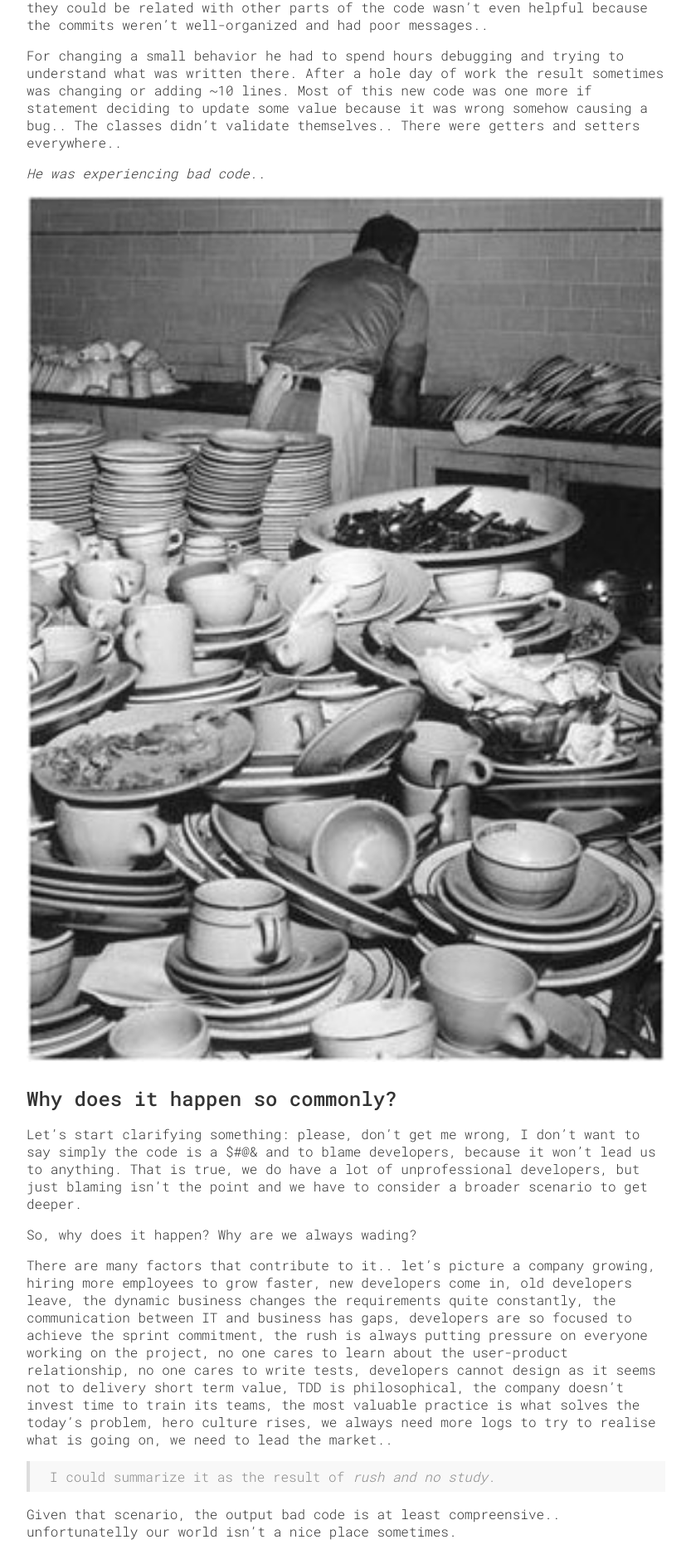
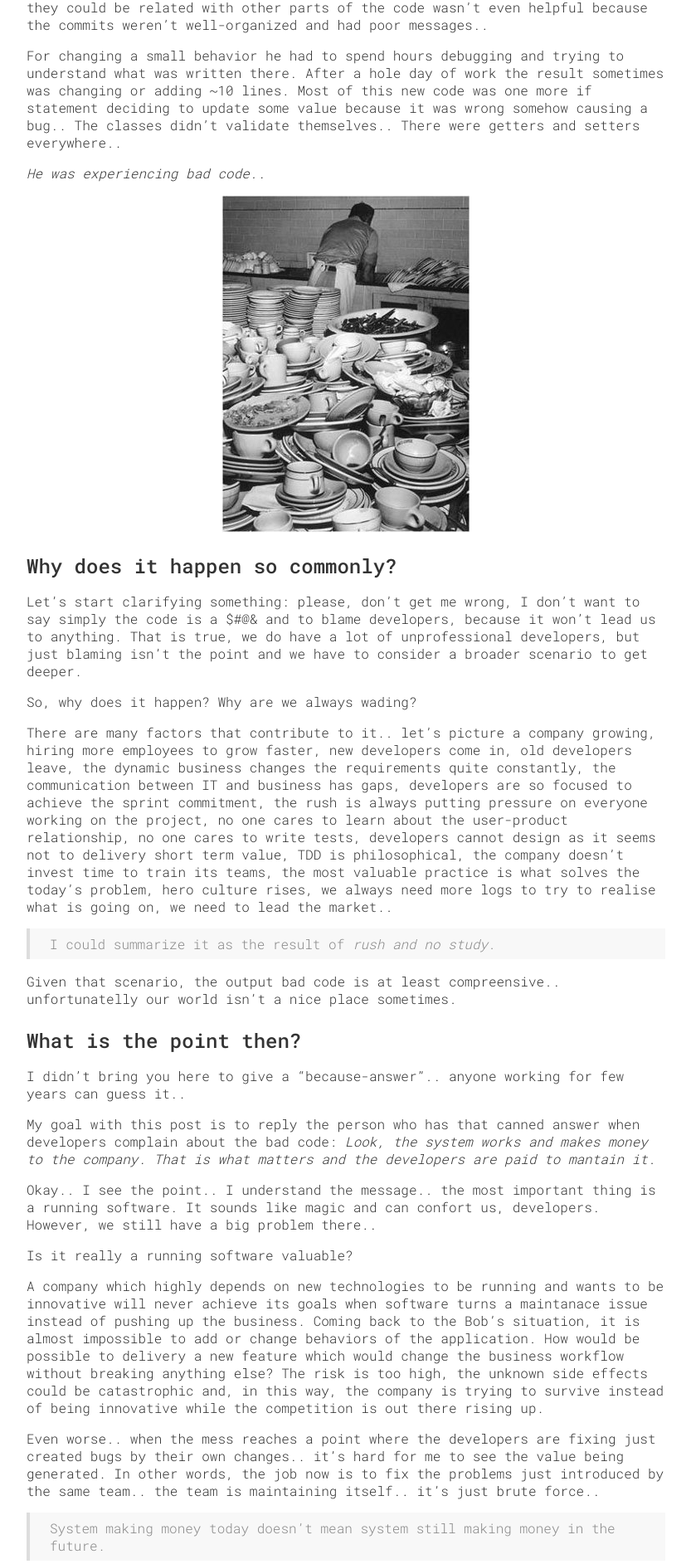
Before and after one commit to fefas/blog.fefas.net, a Jekyll site: the page built from jekyll/_posts/2018-01-20-clean-code-bullshit-or-common-sense.md, in a window 1280 px wide. Shown: the part 525-2410 px from the top of the page at 83% size, without its empty margins (223-1056 px from the left). Built offline with Jekyll 4.4.1, drawn with Linux system fonts in a browser that asks for light colours.

Commit message:
Fix image layout when it has less width than the wrapper

```diff
--- a/jekyll/assets/styles.sass
+++ b/jekyll/assets/styles.sass
@@ -42,7 +42,9 @@ $nickname-font-color: $font-color-subtle
 $wrapper-max-width: 770px
 $wrapper-padding: 1 * $font-size 2 * $font-size
 
-$image-width: 100%
+$image-display: block
+$image-margin: auto
+$image-max-width: 100%
 
 $content-list-margin: $font-size 0
 $content-list-style-type: none
@@ -156,7 +158,9 @@ blockquote
 
 main
   img
-    width: $image-width
+    display: $image-display
+    margin: $image-margin
+    max-width: $image-max-width
 
   ul
     margin: $content-list-margin
```
